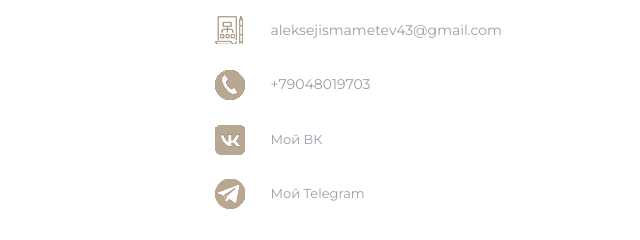
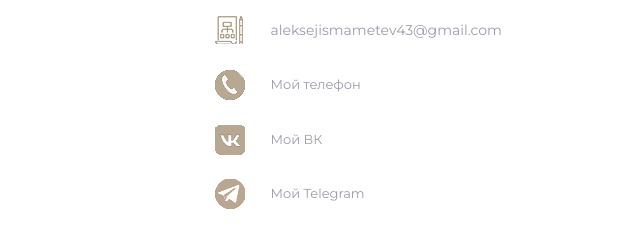
Before and after one commit to Alextechnolgie/rrg, a website: page contact.html in a window 1280 px wide. Shown: the part 385-625 px from the top of the page, 302-942 px from the left. Drawn offline with Linux system fonts and the light colour scheme; some packages are replaced by stand-ins of ours.

Commit message:
Update contact.html

```diff
--- a/contact.html
+++ b/contact.html
@@ -122,7 +122,7 @@
                                                     <img src="assets/img/icons/88.png" alt="info list">
                                                     <div class="content align-items-center">
                                                         <p>
-                                                            +79048019703
+                                                           <a href="+79048019703" target="_blank">Мой телефон</a>
                                                         </p>
                                                     </div>
                                                 </div>
```
